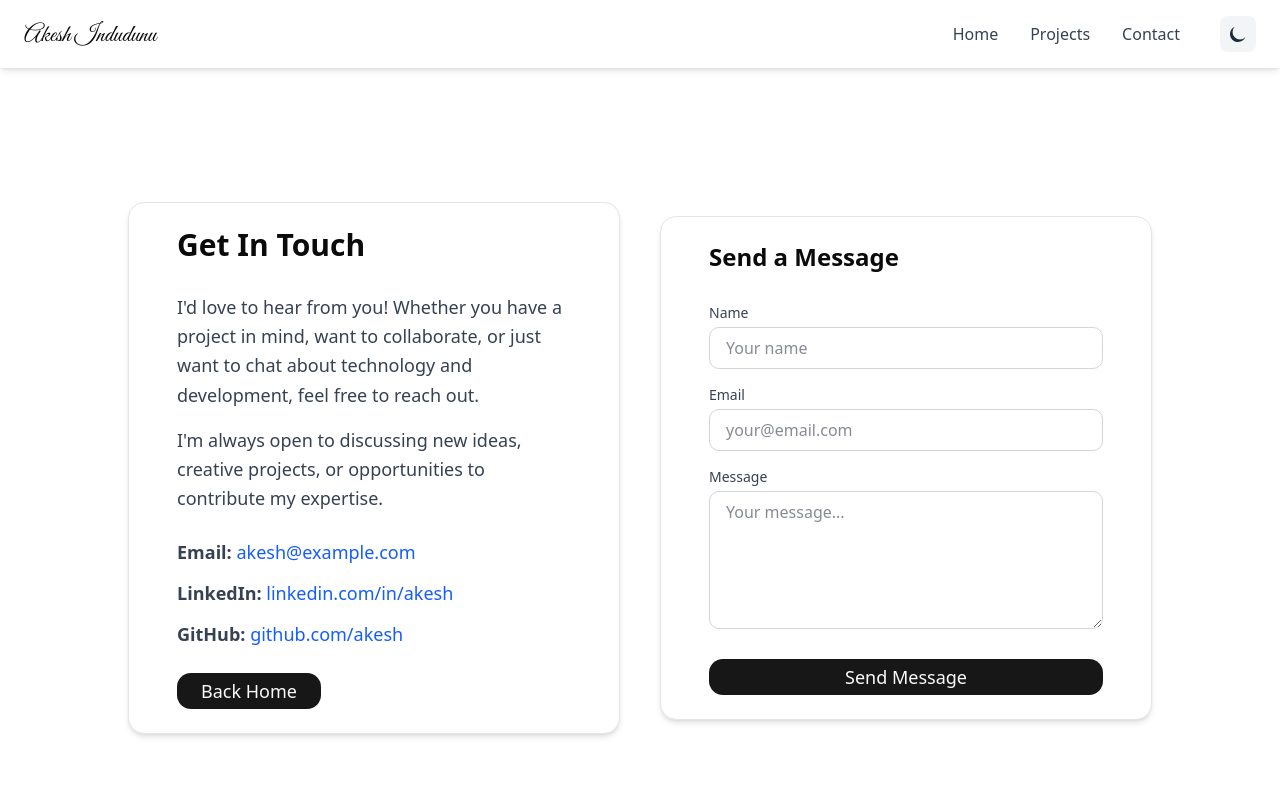
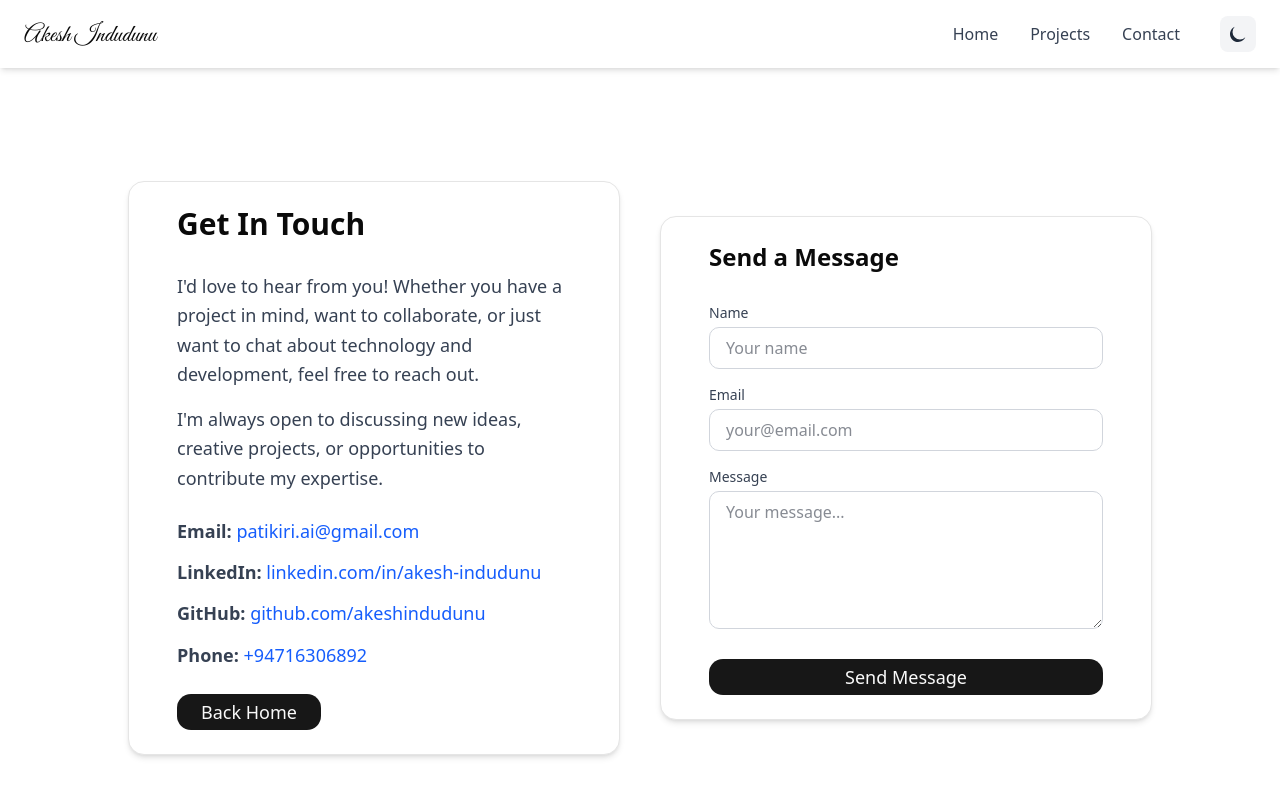
Before and after one commit to akeshindudunu/Portfolio, a Next.js app: page /contact in a window 1280 px wide. Shown: the top 796 px of the page. Built offline with nearby package versions, Linux system fonts and the light colour scheme.

Commit message:
fix:email,linkedin,github and contact updated

```diff
--- a/src/app/contact/page.tsx
+++ b/src/app/contact/page.tsx
@@ -47,9 +47,10 @@ export default function Contact(){
                                 I&apos;m always open to discussing new ideas, creative projects, or opportunities to contribute my expertise.
                             </p>
                             <div className="mt-6 space-y-3">
-                                <p><strong>Email:</strong> <a href="mailto:akesh@example.com" className="text-blue-600 hover:text-blue-800 dark:text-blue-400 dark:hover:text-blue-300">akesh@example.com</a></p>
-                                <p><strong>LinkedIn:</strong> <a href="https://linkedin.com" target="_blank" rel="noopener noreferrer" className="text-blue-600 hover:text-blue-800 dark:text-blue-400 dark:hover:text-blue-300">linkedin.com/in/akesh</a></p>
-                                <p><strong>GitHub:</strong> <a href="https://github.com" target="_blank" rel="noopener noreferrer" className="text-blue-600 hover:text-blue-800 dark:text-blue-400 dark:hover:text-blue-300">github.com/akesh</a></p>
+                                <p><strong>Email:</strong> <a href="mailto:patikiri.ai@gmail.com" className="text-blue-600 hover:text-blue-800 dark:text-blue-400 dark:hover:text-blue-300">patikiri.ai@gmail.com</a></p>
+                                <p><strong>LinkedIn:</strong> <a href="https://www.linkedin.com/in/akesh-indudunu-9a9b12254/" target="_blank" rel="noopener noreferrer" className="text-blue-600 hover:text-blue-800 dark:text-blue-400 dark:hover:text-blue-300">linkedin.com/in/akesh-indudunu</a></p>
+                                <p><strong>GitHub:</strong> <a href="https://github.com/akeshindudunu" target="_blank" rel="noopener noreferrer" className="text-blue-600 hover:text-blue-800 dark:text-blue-400 dark:hover:text-blue-300">github.com/akeshindudunu</a></p>
+                                <p><strong>Phone:</strong> <a target="_blank" rel="noopener noreferrer" className="text-blue-600 hover:text-blue-800 dark:text-blue-400 dark:hover:text-blue-300">+94716306892</a></p>
                             </div>
                             <Link href="/" className="text-gray-700 dark:text-gray-300 hover:text-blue-600 dark:hover:text-blue-400 transition mt-6 inline-block">
                               <Button className="rounded-xl px-6 py-2 text-lg">Back Home</Button>
```
